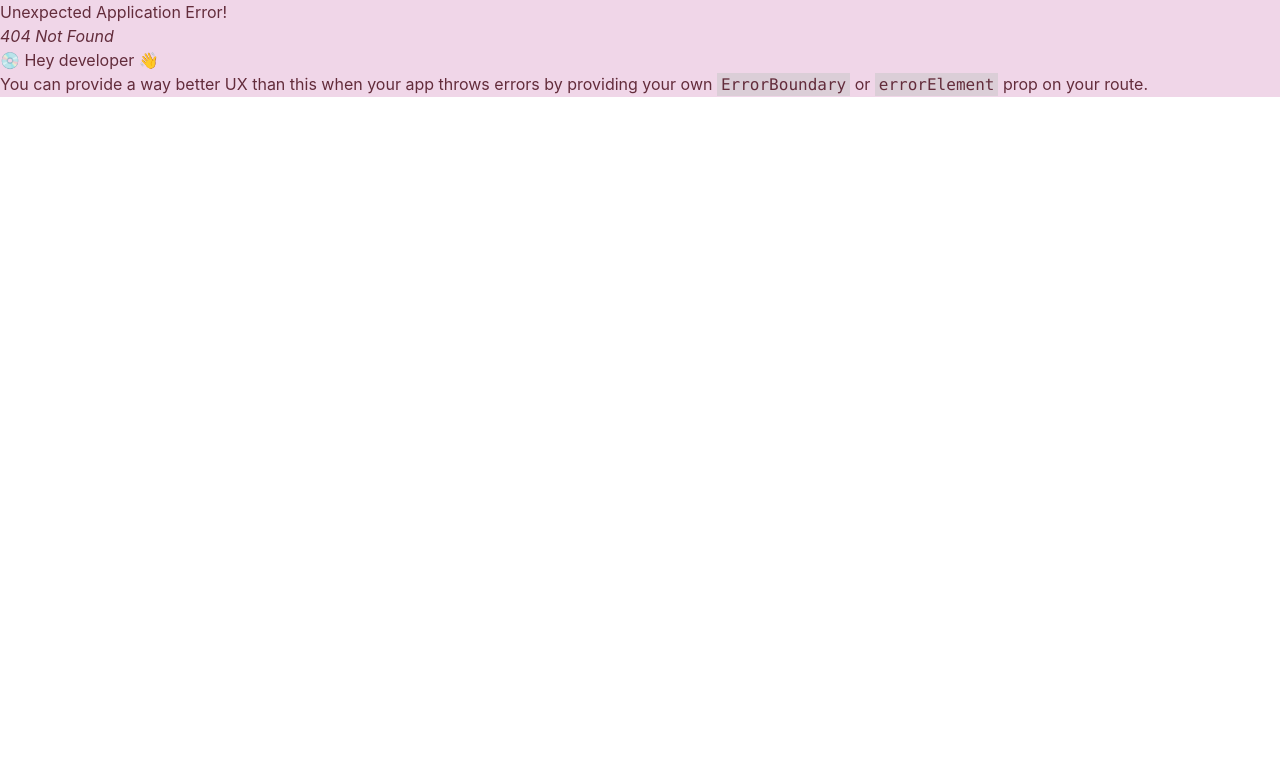
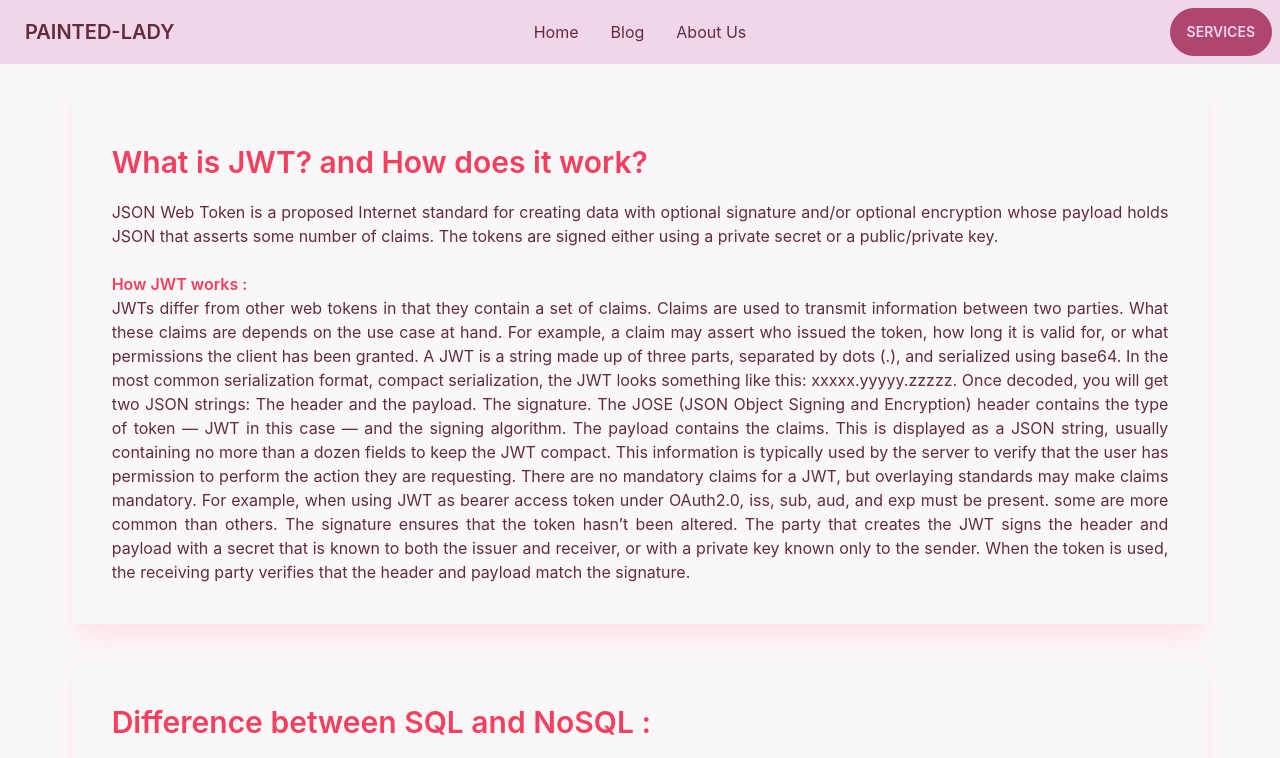
Before and after one commit to Sumaiya-topu/painted-Lady-client, a React (Create React App) app: page /blog in a window 1280 px wide. Before the commit this address had no page. Shown: the top 758 px of the page. Built offline with nearby package versions, Linux system fonts and the light colour scheme.

Commit message:
blog page done

```diff
--- /dev/null
+++ b/src/Component/Blog/Blog.css
@@ -0,0 +1,3 @@
+.blog {
+    background-color: #faf7f9;
+}
--- /dev/null
+++ b/src/Component/Blog/Blog.js
@@ -0,0 +1,68 @@
+import React from 'react';
+import blogImg from '../../assets/images/Difference-between-SQL-and-NOSQL-2.png'
+import './Blog.css';
+
+const Blog = () => {
+    return (
+        <div className='  blog p-5'>
+            <div className=' w-11/12 mx-auto mb-10 p-10 shadow-xl shadow-rose-100'>
+                <h1 className='text-3xl text-rose-500 font-semibold py-5  '>What is JWT? and How does it work?</h1>
+                <p className='text-justify'>JSON Web Token is a proposed Internet standard for creating data with optional signature and/or optional encryption whose payload holds JSON that asserts some number of claims. The tokens are signed either using a private secret or a public/private key.
+                    <br />
+                    <br />
+                    <span className='text-rose-500 font-semibold'>How JWT works :</span><br />
+                    JWTs differ from other web tokens in that they contain a set of claims. Claims are used to transmit information between two parties. What these claims are depends on the use case at hand. For example, a claim may assert who issued the token, how long it is valid for, or what permissions the client has been granted.
+
+                    A JWT is a string made up of three parts, separated by dots (.), and serialized using base64. In the most common serialization format, compact serialization, the JWT looks something like this: xxxxx.yyyyy.zzzzz.
+
+                    Once decoded, you will get two JSON strings:
+
+                    The header and the payload.
+                    The signature.
+                    The JOSE (JSON Object Signing and Encryption) header contains the type of token — JWT in this case — and the signing algorithm.
+
+                    The payload contains the claims. This is displayed as a JSON string, usually containing no more than a dozen fields to keep the JWT compact. This information is typically used by the server to verify that the user has permission to perform the action they are requesting.
+
+                    There are no mandatory claims for a JWT, but overlaying standards may make claims mandatory. For example, when using JWT as bearer access token under OAuth2.0, iss, sub, aud, and exp must be present. some are more common than others.
+
+                    The signature ensures that the token hasn’t been altered. The party that creates the JWT signs the header and payload with a secret that is known to both the issuer and receiver, or with a private key known only to the sender. When the token is used, the receiving party verifies that the header and payload match the signature.
+                </p>
+            </div>
+            <div className='w-11/12 mx-auto my-5 p-10 shadow-lg shadow-rose-100'>
+                <h1 className='text-3xl text-rose-500 font-semibold pb-5'>Difference between SQL and NoSQL :</h1>
+                <img className='mx-auto ' src={blogImg} alt="" />
+            </div>
+
+            <div className='w-11/12 mx-auto mt-10 p-10 shadow-lg shadow-rose-100'>
+                <h1 className='text-3xl text-rose-500 font-semibold pb-5 '>What is the difference between javascript and NodeJS?</h1>
+                <p className='text-justify'>1.
+                    Javascript is a programming language that is used for writing scripts on the website.
+                    NodeJS is a Javascript runtime environment. <br /> <br />
+                    2.	Javascript can only be run in the browsers.	We can run Javascript outside the browser with the help of NodeJS. <br /> <br />
+                    3.	It is basically used on the client-side.	It is mostly used on the server-side. <br /> <br />
+                    4.	Javascript is capable enough to add HTML and play with the DOM.
+                    Nodejs does not have capability to add HTML tags. <br /> <br />
+                    5.	Javascript can run in any browser engine as like JS core in safari and Spidermonkey in Firefox. <br /> <br />
+                    V8 is the Javascript engine inside of node.js that parses and runs Javascript.
+                    <br /> <br />
+                    6.	Javascript is used in frontend development.	Nodejs is used in server-side development.
+                    <br /> <br />
+                    7.	Some of the javascript frameworks are RamdaJS, TypedJS, etc.
+                    Some of the Nodejs modules are Lodash, express etc. These modules are to be imported from npm.
+                    <br /> <br />
+                    8.	It is the upgraded version of ECMA script that uses Chrome’s V8 engine written in C++.
+                    Nodejs is written in C, C++ and Javascript.
+                </p>
+            </div>
+            <div className='w-11/12 mx-auto p-10 shadow-lg  shadow-rose-100'>
+                <h1 className='text-3xl text-rose-500 font-semibold py-5 '>How does NodeJS handle multiple requests at the same time?</h1>
+                <p className=' text-justify '>1.
+                    How NodeJS handle multiple client requests? NodeJS receives multiple client requests and places them into EventQueue. NodeJS is built with the concept of event-driven architecture. NodeJS has its own EventLoop which is an infinite loop that receives requests and processes them
+                </p>
+            </div>
+
+        </div>
+    );
+};
+
+export default Blog;
--- a/src/Component/Shared/Footer/Footer.js
+++ b/src/Component/Shared/Footer/Footer.js
@@ -2,7 +2,7 @@ import React from 'react';
 
 const Footer = () => {
     return (
-        <footer className="footer p-10 bg-neutral text-neutral-content">
+        <footer className="footer  p-10 bg-neutral text-neutral-content">
             <div>
                 <svg width="50" height="50" viewBox="0 0 24 24" xmlns="http://www.w3.org/2000/svg" fillRule="evenodd" clipRule="evenodd" className="fill-current"><path d="M22.672 15.226l-2.432.811.841 2.515c.33 1.019-.209 2.127-1.23 2.456-1.15.325-2.148-.321-2.463-1.226l-.84-2.518-5.013 1.677.84 2.517c.391 1.203-.434 2.542-1.831 2.542-.88 0-1.601-.564-1.86-1.314l-.842-2.516-2.431.809c-1.135.328-2.145-.317-2.463-1.229-.329-1.018.211-2.127 1.231-2.456l2.432-.809-1.621-4.823-2.432.808c-1.355.384-2.558-.59-2.558-1.839 0-.817.509-1.582 1.327-1.846l2.433-.809-.842-2.515c-.33-1.02.211-2.129 1.232-2.458 1.02-.329 2.13.209 2.461 1.229l.842 2.515 5.011-1.677-.839-2.517c-.403-1.238.484-2.553 1.843-2.553.819 0 1.585.509 1.85 1.326l.841 2.517 2.431-.81c1.02-.33 2.131.211 2.461 1.229.332 1.018-.21 2.126-1.23 2.456l-2.433.809 1.622 4.823 2.433-.809c1.242-.401 2.557.484 2.557 1.838 0 .819-.51 1.583-1.328 1.847m-8.992-6.428l-5.01 1.675 1.619 4.828 5.011-1.674-1.62-4.829z"></path></svg>
                 <p>ACME Industries Ltd.<br />Providing reliable tech since 1992</p>
--- a/src/Component/Shared/Home/Home.js
+++ b/src/Component/Shared/Home/Home.js
@@ -5,7 +5,7 @@ const Home = () => {
     return (
         <div className="hero min-h-screen bg-base-200">
             <div className="hero-content flex-col lg:flex-row">
-                <img src={banner} className=" shadow-2xl" alt='' />
+                <img src={banner} className="  p-10 " alt='' />
                 <div>
                     <h1 className="text-3xl font-bold">Painted-Lady nail Salon <br /><span className=' text-rose-800 text-6xl '>Creating Beauty</span></h1>
                     <p className="py-6">Provident cupiditate voluptatem et in. Quaerat fugiat ut assumenda excepturi exercitationem quasi. In deleniti eaque aut repudiandae et a id nisi.</p>
--- a/src/Component/Shared/Navbar/Navbar.js
+++ b/src/Component/Shared/Navbar/Navbar.js
@@ -4,7 +4,7 @@ import { Link } from 'react-router-dom';
 const Navbar = () => {
     const menuItems = <>
         <li><Link to='/'>Home</Link></li>
-        <li><Link to='/'>Blog</Link></li>
+        <li><Link to='/blog'>Blog</Link></li>
         <li><Link to='/'>About Us</Link></li>
     </>
     return (
@@ -29,7 +29,7 @@ const Navbar = () => {
                     </ul>
                 </div>
                 <div className="navbar-end">
-                    <a className="btn">Get started</a>
+                    <Link to='/services' className="btn">Services</Link >
                 </div>
             </div>
         </div>
--- a/src/Router/Routes/Routes.js
+++ b/src/Router/Routes/Routes.js
@@ -1,3 +1,4 @@
+import Blog from "../../Component/Blog/Blog";
 import Home from "../../Component/Shared/Home/Home";
 import Main from "../../Layout/Main";
 
@@ -12,6 +13,10 @@ const router = createBrowserRouter([
             {
                 path: '/',
                 element: <Home></Home>
+            },
+            {
+                path: '/blog',
+                element: <Blog></Blog>
             }
         ]
 
```
Also changed, not shown: src/assets/images/Difference-between-SQL-and-NOSQL-2.png (added).
